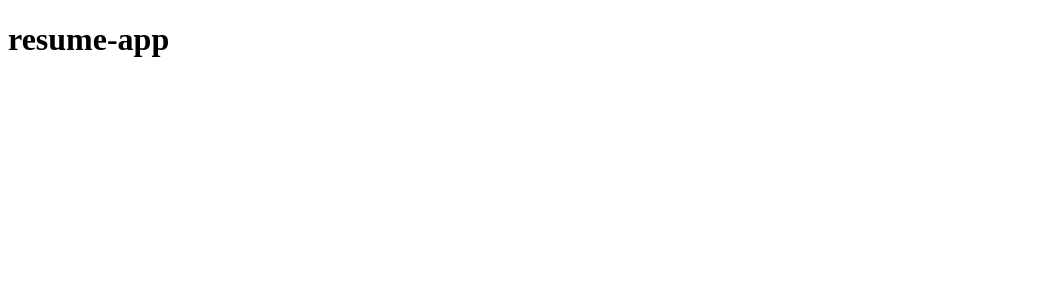
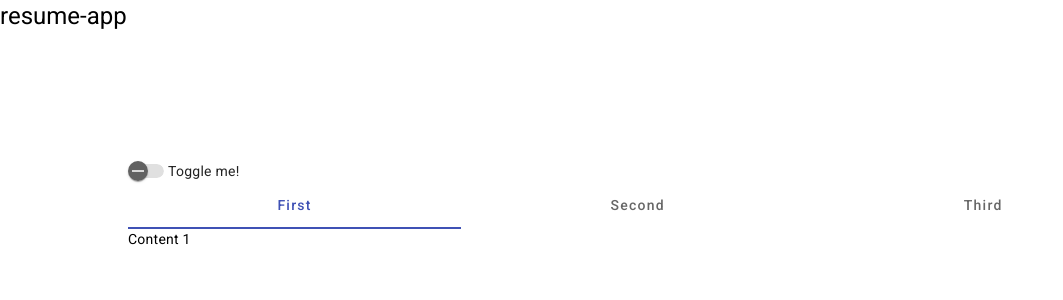
Before and after one commit to CheetahChrome/resume-app, an Angular app: page / in a window 1280 px wide. Shown: the top 300 px of the page, without its empty margins (0-1063 px from the left). Built offline with nearby package versions, Linux system fonts and the light colour scheme.

Commit message:
Material

```diff
--- a/angular.json
+++ b/angular.json
@@ -25,6 +25,7 @@
               "src/assets"
             ],
             "styles": [
+              "@angular/material/prebuilt-themes/indigo-pink.css",
               "src/styles.css"
             ],
             "scripts": []
@@ -87,6 +88,7 @@
               "src/assets"
             ],
             "styles": [
+              "@angular/material/prebuilt-themes/indigo-pink.css",
               "src/styles.css"
             ],
             "scripts": []
--- a/package.json
+++ b/package.json
@@ -11,10 +11,12 @@
   "private": true,
   "dependencies": {
     "@angular/animations": "^15.2.0",
+    "@angular/cdk": "^15.2.7",
     "@angular/common": "^15.2.0",
     "@angular/compiler": "^15.2.0",
     "@angular/core": "^15.2.0",
     "@angular/forms": "^15.2.0",
+    "@angular/material": "^15.2.7",
     "@angular/platform-browser": "^15.2.0",
     "@angular/platform-browser-dynamic": "^15.2.0",
     "@angular/router": "^15.2.0",
--- a/src/app/app.component.css
+++ b/src/app/app.component.css
@@ -0,0 +1,3 @@
+body {
+    margin: 10%;
+  }
--- a/src/app/app.component.html
+++ b/src/app/app.component.html
@@ -1 +1,11 @@
+
 <h1>{{title}}</h1>
+<body>
+  <mat-slide-toggle>Toggle me!</mat-slide-toggle>
+
+  <mat-tab-group>
+    <mat-tab label="First"> Content 1 </mat-tab>
+    <mat-tab label="Second"> Content 2 </mat-tab>
+    <mat-tab label="Third"> Content 3 </mat-tab>
+  </mat-tab-group>
+</body>
--- a/src/index.html
+++ b/src/index.html
@@ -6,8 +6,11 @@
   <base href="/">
   <meta name="viewport" content="width=device-width, initial-scale=1">
   <link rel="icon" type="image/x-icon" href="favicon.ico">
+  <link rel="preconnect" href="https://fonts.gstatic.com">
+  <link href="https://fonts.googleapis.com/css2?family=Roboto:wght@300;400;500&display=swap" rel="stylesheet">
+  <link href="https://fonts.googleapis.com/icon?family=Material+Icons" rel="stylesheet">
 </head>
-<body>
+<body class="mat-typography">
   <app-root></app-root>
 </body>
 </html>
--- a/src/styles.css
+++ b/src/styles.css
@@ -1 +1,4 @@
 /* You can add global styles to this file, and also import other style files */
+
+html, body { height: 100%; }
+body { margin: 0; font-family: Roboto, "Helvetica Neue", sans-serif; }
```
Also changed, not shown: src/app/app.module.ts (+7 -1 lines), 1 other file (tests, documents, lock files or other folders).
